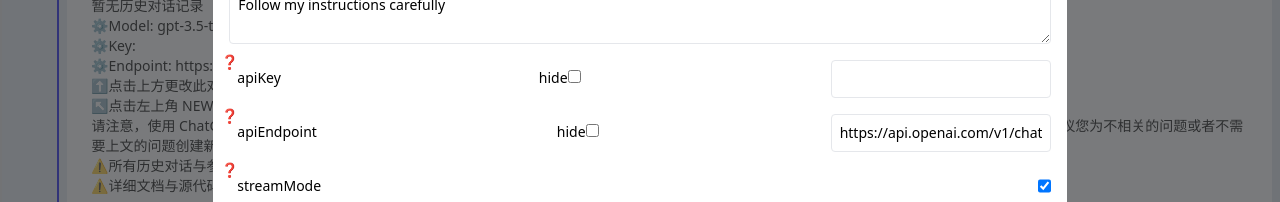
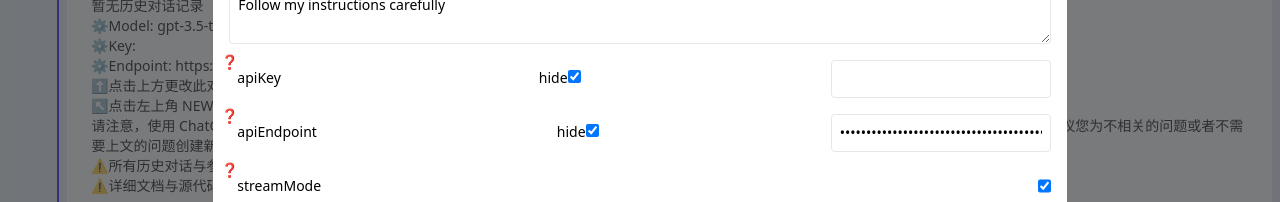
Before and after one commit to heimoshuiyu/chatgpt-api-web, a Preact app: page / in a window 1280 px wide. Both pictures are taken after a click on the element 669 px from the left and 30 px from the top of the page. Shown: the part 172-374 px from the top of the page. Built offline with nearby package versions, Linux system fonts and the light colour scheme.

Commit message:
change input to hide default

```diff
--- a/src/settings.tsx
+++ b/src/settings.tsx
@@ -72,7 +72,7 @@ const Input = (props: {
   field: "apiKey" | "apiEndpoint";
   help: string;
 }) => {
-  const [hideInput, setHideInput] = useState(false);
+  const [hideInput, setHideInput] = useState(true);
   return (
     <Help help={props.help}>
       <label className="m-2 p-2">{props.field}</label>
```
